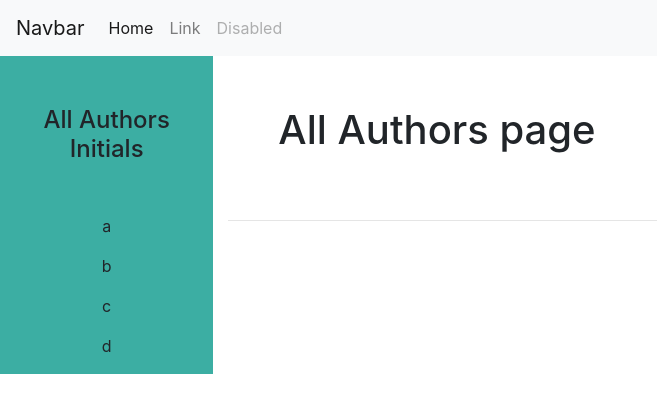
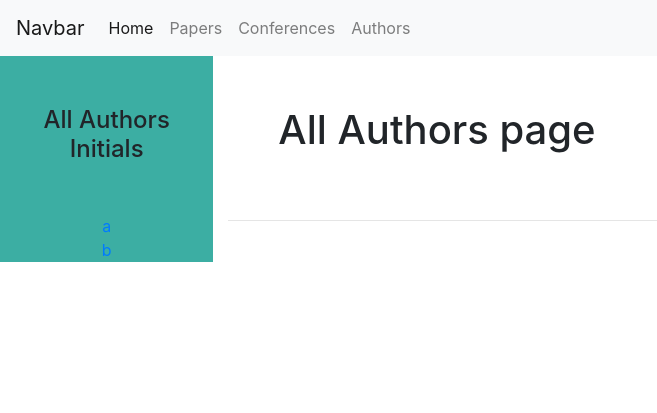
Before and after one commit to sohampachpande/CSEDB, a Flask app: page /author_all in a window 1280 px wide. Shown: the top 413 px of the page, without its empty margins (0-657 px from the left). Run offline with Flask 2, Linux system fonts and the light colour scheme; data that the repository does not hold is empty; some libraries are stand-ins or nearby versions.

Commit message:
add author intials list

```diff
--- a/flask_server/app/routes.py
+++ b/flask_server/app/routes.py
@@ -48,6 +48,18 @@ def form():
 
 @app.route('/author_all', methods = ['GET'])
 def get_all_authors():
+    cursor = db.cursor()
+    # execute SQL query using execute() method.
+    cursor.execute('SELECT * FROM authors ')
+    l = cursor.fetchall()
+    # Fetch a single row using fetchone()
+    # data = cursor.fetchone()
+    print(l)
+    return render_template('authorsAll.html', authors = l)
+
+
+@app.route('/author_all/<a_letter>', methods = ['GET'])
+def get_author_by_startingLetter(a_letter):
     cursor = db.cursor()
     # execute SQL query using execute() method.
     cursor.execute('SELECT * FROM authors ')
--- a/flask_server/app/static/main.css
+++ b/flask_server/app/static/main.css
@@ -71,3 +71,7 @@
 .letters{
     margin-top: 50px;
 }
+
+.author-indi{
+    padding: 20px;
+}
--- a/flask_server/app/templates/authorsAll.html
+++ b/flask_server/app/templates/authorsAll.html
@@ -12,10 +12,12 @@
                     <div class="col-lg-2 author-letters">
                     	<h4 style="margin-top: 50px">All Authors Initials</h4>
                         <div class="letters">
-                            <p>a</p>
+                            <!-- <p>a</p>
                             <p>b</p>
                             <p>c</p>
-                            <p>d</p>
+                            <p>d</p> -->
+                            <a href="/author_all/a">a</a><br>
+                            <a href="/author_all/b">b</a>
                         </div>
                     </div>
                     <div class="col-lg-10 author-info">
@@ -23,8 +25,15 @@
         				<hr>
 
                         {% for author in authors %}
-				            <p>{{ author }}</p>
-				            <a href="/author/{{ author[1] }}">click here for author page</a>
+                        <div class="card bg-light text-dark" style="margin-top:10px;">
+                            <div class="info" style="padding: 20px;">
+                                {% set d = ['Name', 'Author ID', 'Paper'] %}
+                                {% for i in range(3) %}
+                                <p>{{ d[i] }} :- {{ author[i] }}</p>
+                                {% endfor %}
+                                <a href="/author/{{ author[1] }}">click here for author page</a>
+                            </div>
+                        </div>
 				        {% endfor %}
                     </div>
                 </div>
--- a/flask_server/app/templates/navbar.html
+++ b/flask_server/app/templates/navbar.html
@@ -7,13 +7,16 @@
         <div class="collapse navbar-collapse" id="navbarTogglerDemo03">
             <ul class="navbar-nav mr-auto mt-2 mt-lg-0">
             <li class="nav-item active">
-                <a class="nav-link" href="#">Home <span class="sr-only">(current)</span></a>
+                <a class="nav-link" href="/">Home <span class="sr-only">(current)</span></a>
             </li>
             <li class="nav-item">
-                <a class="nav-link" href="#">Link</a>
+                <a class="nav-link" href="/papers_all">Papers</a>
             </li>
             <li class="nav-item">
-                <a class="nav-link disabled" href="#">Disabled</a>
+                <a class="nav-link" href="/conferences_all">Conferences</a>
+            </li>
+            <li class="nav-item">
+                <a class="nav-link" href="/author_all">Authors</a>
             </li>
             </ul>
             <!-- <form class="form-inline my-2 my-lg-0">
```
